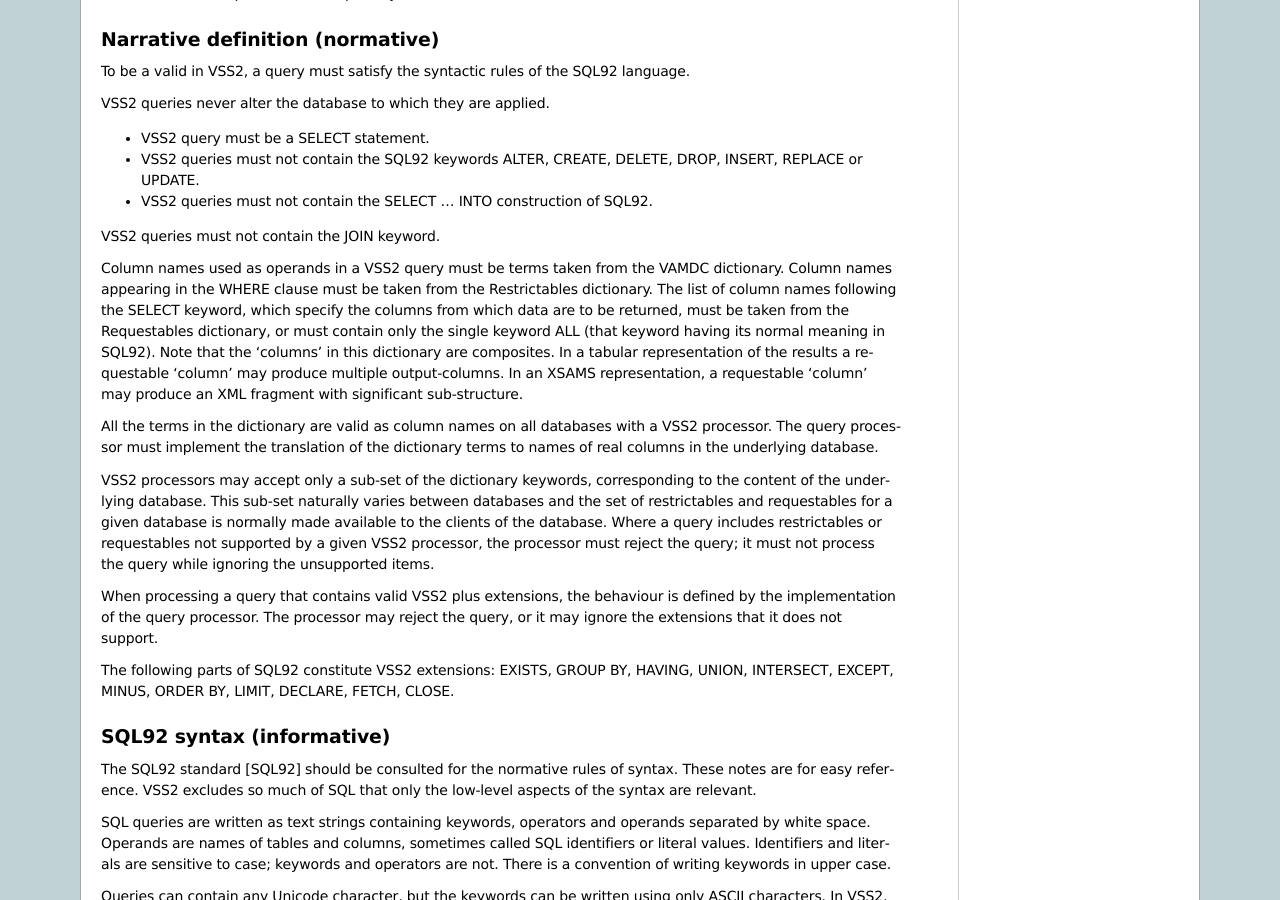
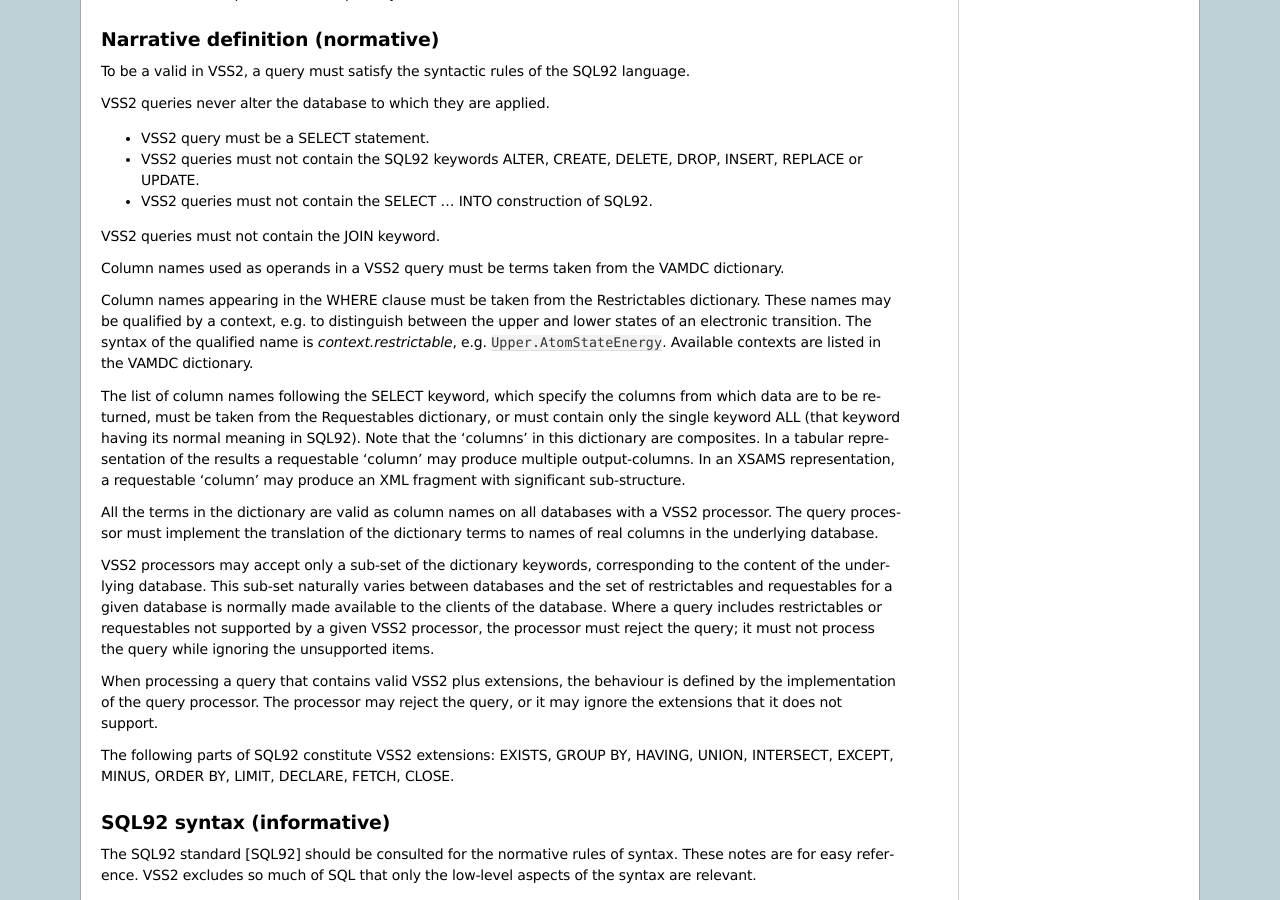
Before and after one commit to VAMDC/Standards, a Sphinx documentation site: the page built from doc/source/queryLanguage/vss2.rst, in a window 1280 px wide and 900 px high, scrolled down 776 px. Built offline with Sphinx 7.4.7, drawn with Linux system fonts in a browser that asks for light colours; formulas are drawn with MathJax 3.

Commit message:
VSS2 improvements re qualified names for restictables

```diff
--- a/doc/source/queryLanguage/vss2.rst
+++ b/doc/source/queryLanguage/vss2.rst
@@ -49,7 +49,12 @@ VSS2 queries never alter the database to which they are applied.
 
 VSS2 queries must not contain the JOIN keyword.
 
-Column names used as operands in a VSS2 query must be terms taken from the VAMDC dictionary. Column names appearing in the WHERE clause must be taken from the Restrictables dictionary. The list of column names following the SELECT keyword, which specify the columns from which data are to be returned, must be taken from the Requestables dictionary, or must contain only the single keyword ALL (that keyword having its normal meaning in SQL92). Note that the 'columns' in this dictionary are composites. In a tabular representation of the results a requestable 'column' may produce multiple output-columns. In an XSAMS representation, a requestable 'column' may produce an XML fragment with significant sub-structure.
+Column names used as operands in a VSS2 query must be terms taken from the VAMDC dictionary.
+
+Column names appearing in the WHERE clause must be taken from the Restrictables dictionary. These names may be qualified by a context, e.g. to distinguish between the upper and lower states of an electronic transition. The syntax of the qualified name is *context.restrictable*, e.g. ``Upper.AtomStateEnergy``.
+Available contexts are listed in the VAMDC dictionary.
+
+The list of column names following the SELECT keyword, which specify the columns from which data are to be returned, must be taken from the Requestables dictionary, or must contain only the single keyword ALL (that keyword having its normal meaning in SQL92). Note that the 'columns' in this dictionary are composites. In a tabular representation of the results a requestable 'column' may produce multiple output-columns. In an XSAMS representation, a requestable 'column' may produce an XML fragment with significant sub-structure.
 
 All the terms in the dictionary are valid as column names on all databases with a VSS2 processor. The query processor must implement the translation of the dictionary terms to names of real columns in the underlying database.
 
```
